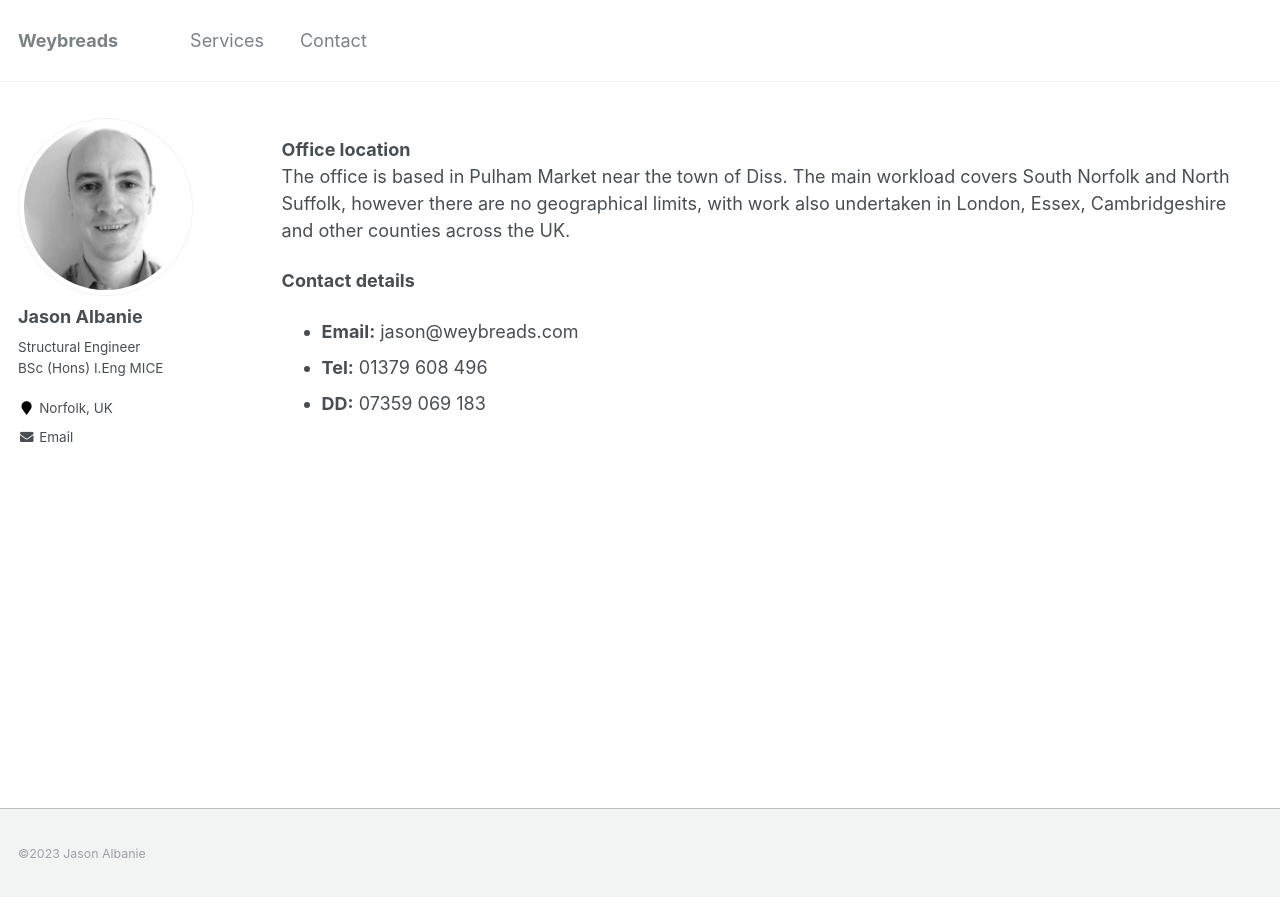
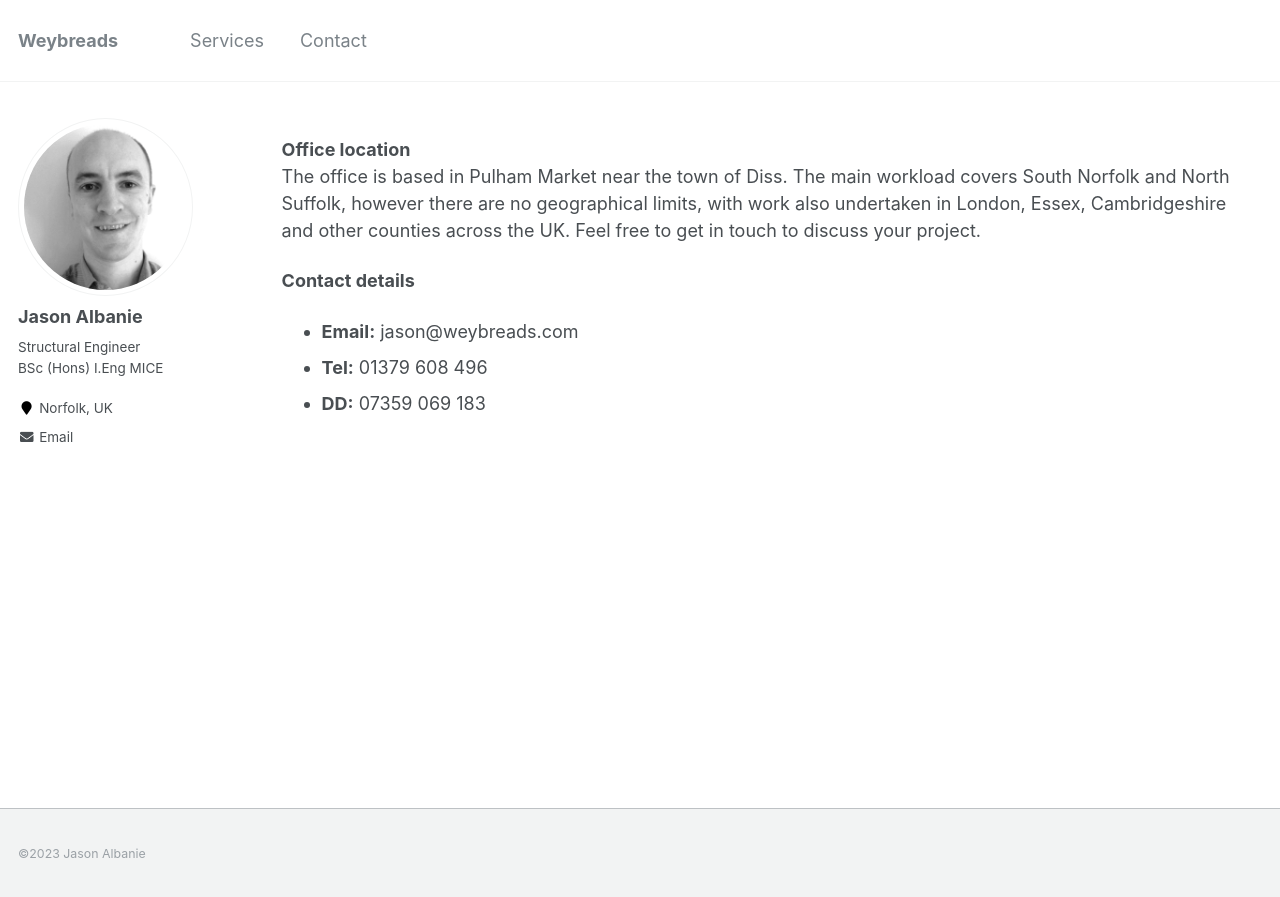
Before and after one commit to weybreads/weybreads.github.io, a Jekyll site: the page built from _pages/contact.md, in a window 1280 px wide. Shown: the top 897 px of the page. Built offline with Jekyll 4.4.1, drawn with Linux system fonts in a browser that asks for light colours.

Commit message:
update contact

```diff
--- a/_pages/contact.md
+++ b/_pages/contact.md
@@ -8,6 +8,7 @@ author_profile: true
 <strong>Office location</strong><br>
 The office is based in Pulham Market near the town of Diss.
 The main workload covers South Norfolk and North Suffolk, however there are no geographical limits, with work also undertaken in London, Essex, Cambridgeshire and other counties across the UK.
+Feel free to get in touch to discuss your project.
 
 <strong>Contact details</strong>
 <ul>
```
Also changed, not shown: README.md (+1 -0 lines).
